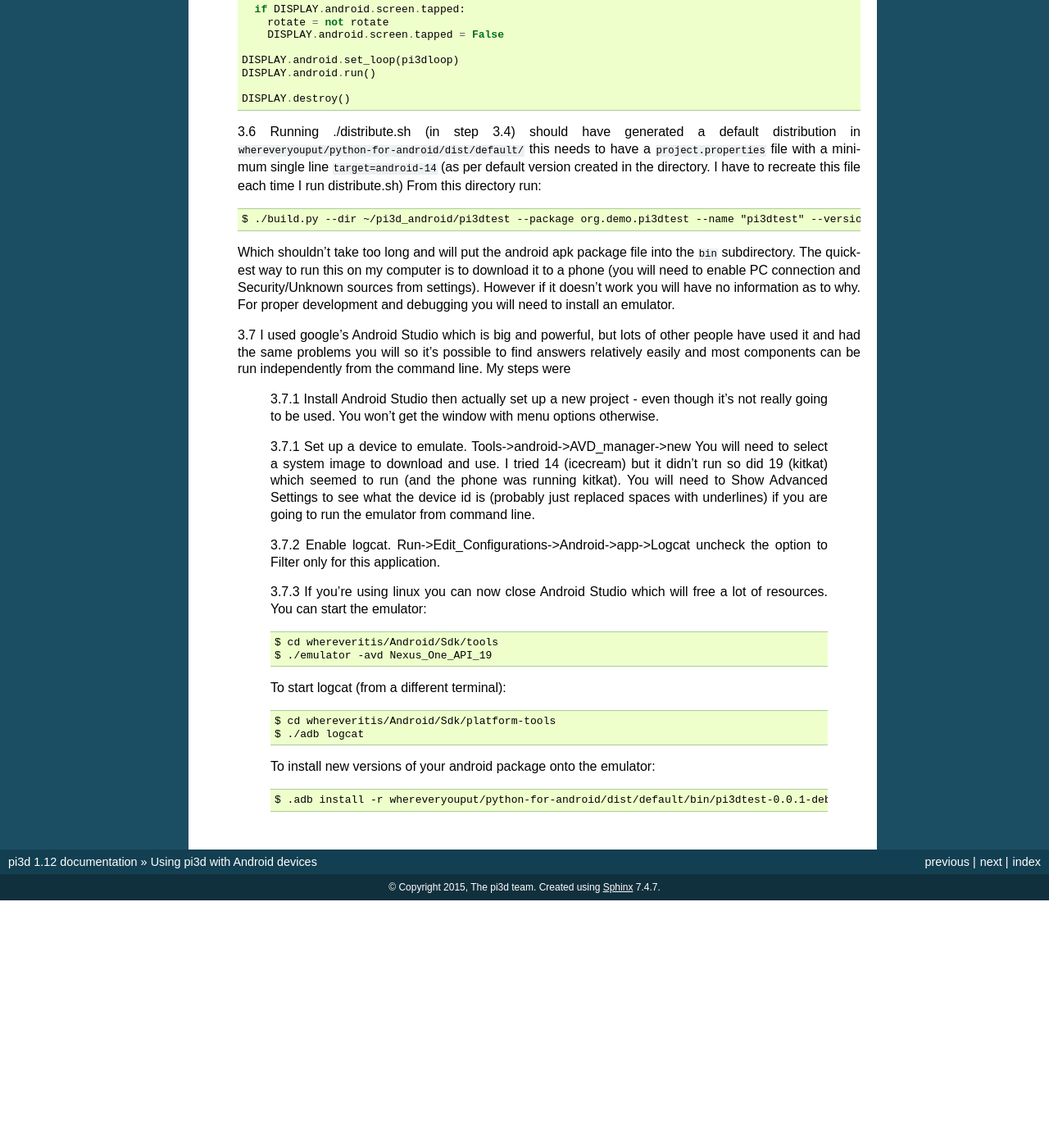
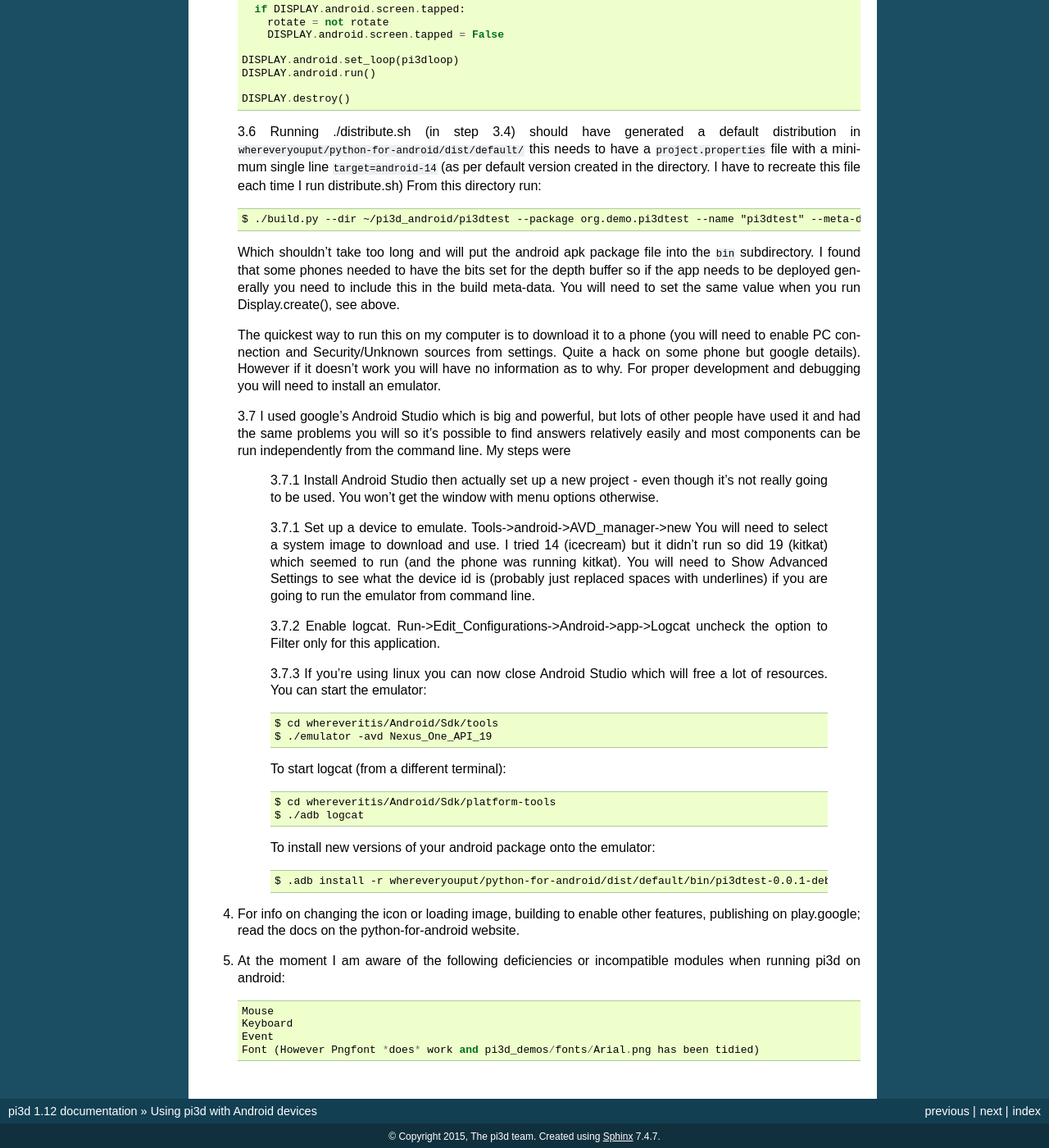
Before and after one commit to pi3d/pi3d.github.com, a Sphinx documentation site: the page built from sphinx/AndroidUse.rst, in a window 1280 px wide and 1400 px high, scrolled down 3280 px. Shown: the whole window at 82% size. Built offline with Sphinx 7.4.7, drawn with Linux system fonts in a browser that asks for light colours; before the commit the page ends 4378 px from its top, so only the background shows below that; some of the changed text lies outside the part shown.

Commit message:
fixes for depth testing

```diff
--- a/sphinx/AndroidUse.rst
+++ b/sphinx/AndroidUse.rst
@@ -185,7 +185,7 @@ Using pi3d with Android devices
       import math
       import pi3d
 
-      DISPLAY = pi3d.Display.create(w=480, h=320)
+      DISPLAY = pi3d.Display.create(depth=16) # NB need to set here, see build.py below
       tex = pi3d.Texture('textures/PATRN.PNG')
       ball = pi3d.Sphere(z=5.0)
       shader = pi3d.Shader('uv_light')
@@ -221,12 +221,17 @@ Using pi3d with Android devices
     I have to recreate this file each time I run distribute.sh) From this
     directory run::
 
-      $ ./build.py --dir ~/pi3d_android/pi3dtest --package org.demo.pi3dtest --name "pi3dtest" --version 1.0.0 debug
+      $ ./build.py --dir ~/pi3d_android/pi3dtest --package org.demo.pi3dtest --name "pi3dtest" --meta-data surface.depth=16 --version 1.0.0 debug
 
     Which shouldn't take too long and will put the android apk package
-    file into the ``bin`` subdirectory. The quickest way to run this on
-    my computer is to download it to a phone (you will need to enable
-    PC connection and Security/Unknown sources from settings). However if
+    file into the ``bin`` subdirectory. I found that some phones needed to
+    have the bits set for the depth buffer so if the app needs to be deployed
+    generally you need to include this in the build meta-data. You will need
+    to set the same value when you run Display.create(), see above.
+
+    The quickest way to run this on my computer is to download it to a phone
+    (you will need to enable PC connection and Security/Unknown sources from
+    settings. Quite a hack on some phone but google details). However if
     it doesn't work you will have no information as to why. For proper
     development and debugging you will need to install an emulator.
 
@@ -266,5 +271,16 @@ Using pi3d with Android devices
 
         $ .adb install -r whereveryouput/python-for-android/dist/default/bin/pi3dtest-0.0.1-debug.apk
 
+4.  For info on changing the icon or loading image, building to enable
+    other features, publishing on play.google; read the docs on the
+    python-for-android website.
+
+5.  At the moment I am aware of the following deficiencies or incompatible
+    modules when running pi3d on android::
+
+      Mouse
+      Keyboard
+      Event
+      Font (However Pngfont *does* work and pi3d_demos/fonts/Arial.png has been tidied)
 
 .. _ReadMe: http://pi3d.github.com/html/index.html
```
Also changed, not shown: 2 other files.
